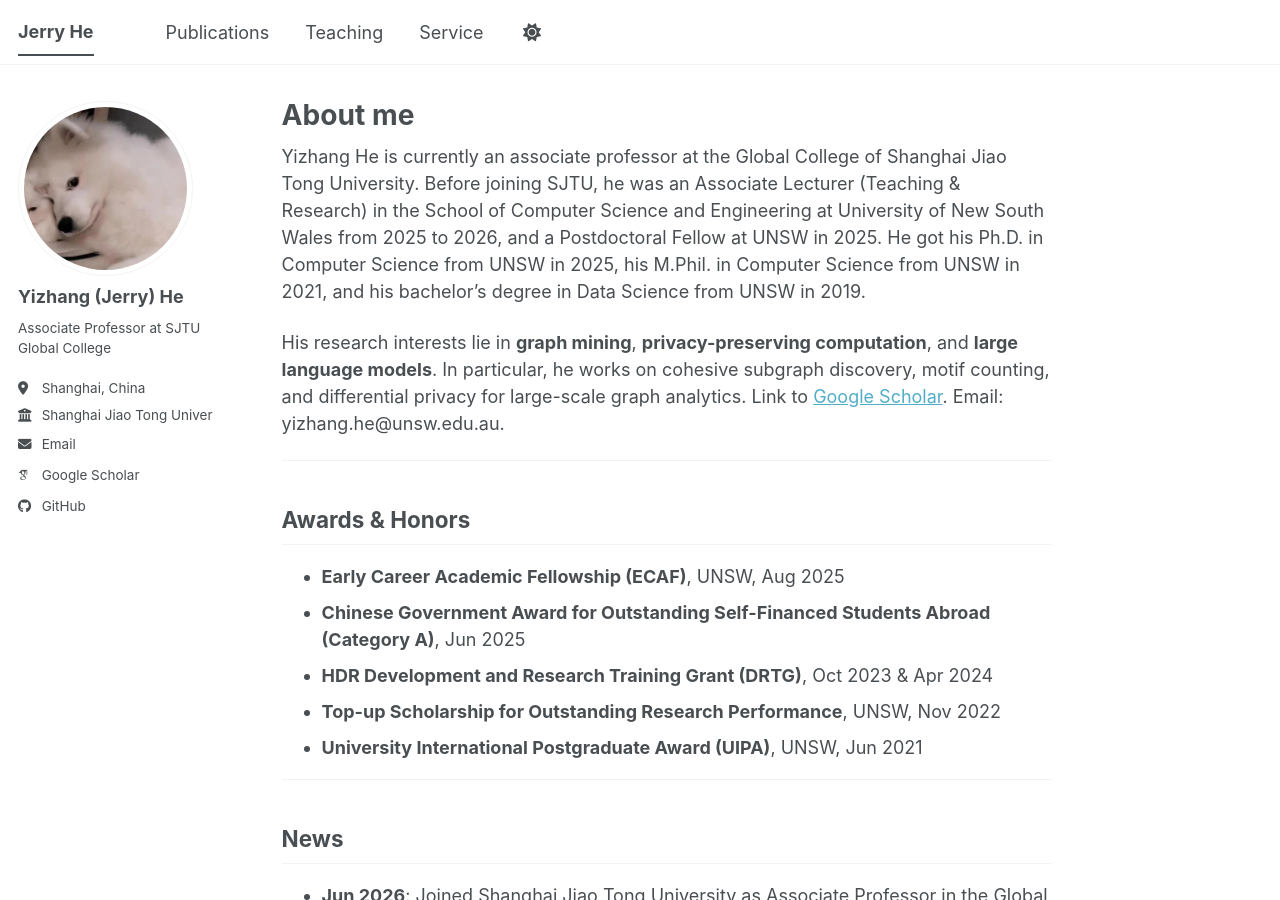
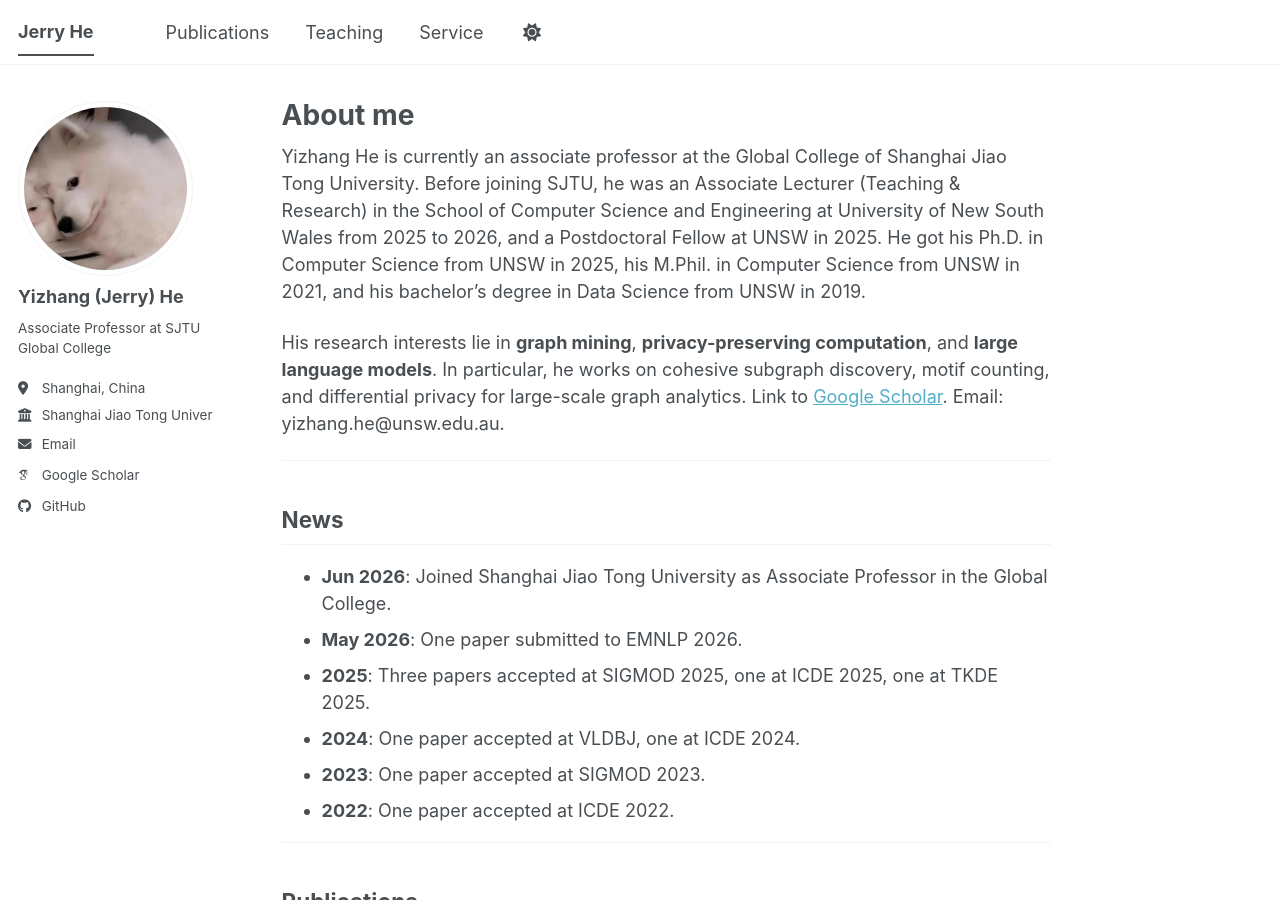
Before and after one commit to jerryUNSW/jerryUNSW.github.io, a Jekyll site: the page built from _pages/about.md, in a window 1280 px wide and 900 px high. Built offline with Jekyll 4.4.1, drawn with Linux system fonts in a browser that asks for light colours; some web fonts are replaced; a script bundle is joined from its source files by our own code; library files that are not in the unit come from our copies; some of the changed text lies outside the part shown.

Commit message:
Move Selected Awards to bottom of page (mimic Kai Wang)

```diff
--- a/_pages/about.md
+++ b/_pages/about.md
@@ -11,16 +11,6 @@
 Yizhang He is currently an associate professor at the Global College of Shanghai Jiao Tong University. Before joining SJTU, he was an Associate Lecturer (Teaching & Research) in the School of Computer Science and Engineering at University of New South Wales from 2025 to 2026, and a Postdoctoral Fellow at UNSW in 2025. He got his Ph.D. in Computer Science from UNSW in 2025, his M.Phil. in Computer Science from UNSW in 2021, and his bachelor's degree in Data Science from UNSW in 2019.
 
 His research interests lie in **graph mining**, **privacy-preserving computation**, and **large language models**. In particular, he works on cohesive subgraph discovery, motif counting, and differential privacy for large-scale graph analytics. Link to [Google Scholar](https://scholar.google.com/citations?user=AeA4sfcAAAAJ). Email: yizhang.he@unsw.edu.au.
-
----
-
-## Awards & Honors
-
-- **Early Career Academic Fellowship (ECAF)**, UNSW, Aug 2025
-- **Chinese Government Award for Outstanding Self-Financed Students Abroad (Category A)**, Jun 2025
-- **HDR Development and Research Training Grant (DRTG)**, Oct 2023 & Apr 2024
-- **Top-up Scholarship for Outstanding Research Performance**, UNSW, Nov 2022
-- **University International Postgraduate Award (UIPA)**, UNSW, Jun 2021
 
 ---
 
```
Also changed, not shown: other parts of _pages/about.md (+10 -0 lines).
